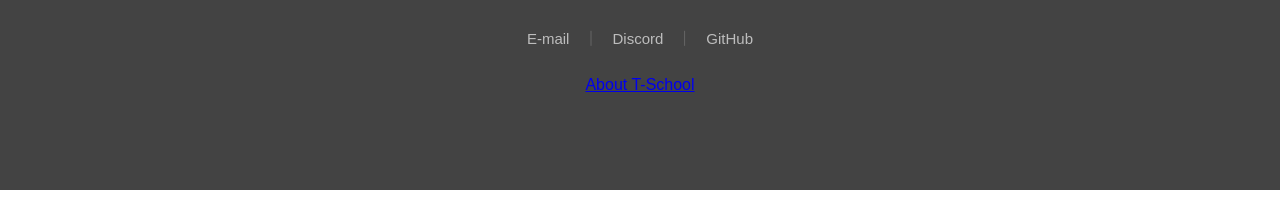
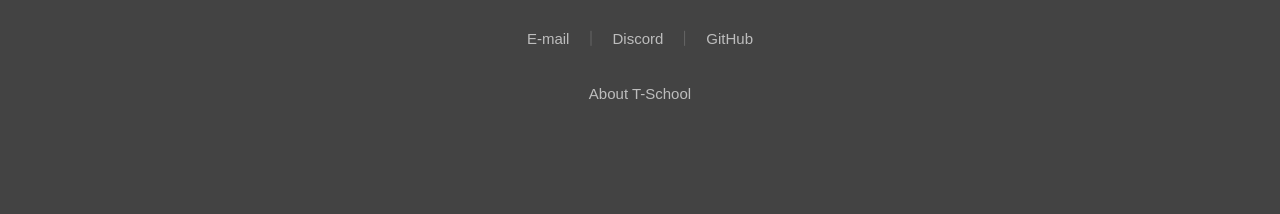
Before and after one commit to Jimmymao330/Jimmymao330.github.io, a plain HTML site: page en.html in a window 1280 px wide. Shown: the part 2784-2998 px from the top of the page. Before the commit the page ends 2974 px from the top, so only its background shows below. Drawn offline with Linux system fonts and the light colour scheme; a web font is replaced by a local one.

Commit message:
Update fotter links

```diff
--- a/en.html
+++ b/en.html
@@ -219,7 +219,9 @@
       <a href="https://discordapp.com/users/907971087650922526" target="_blank">Discord</a><span class="sep">｜</span>
       <a href="https://github.com/jimmymao330" target="_blank">GitHub</a>
     </div>
-    <div class="footer-about"><a href="https://tschool.tp.edu.tw/" target="_blank">About T-School</a></div>
+    <div class="footer-links">
+      <a href="https://tschool.tp.edu.tw/" target="_blank">About T-School</a>
+    </div>
   </div>
 </footer>
 
```
Also changed, not shown: index.html (+1 -1 lines).
